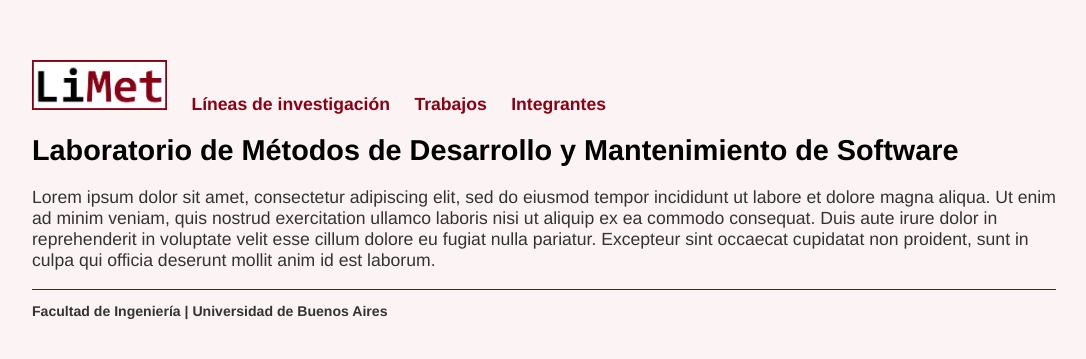
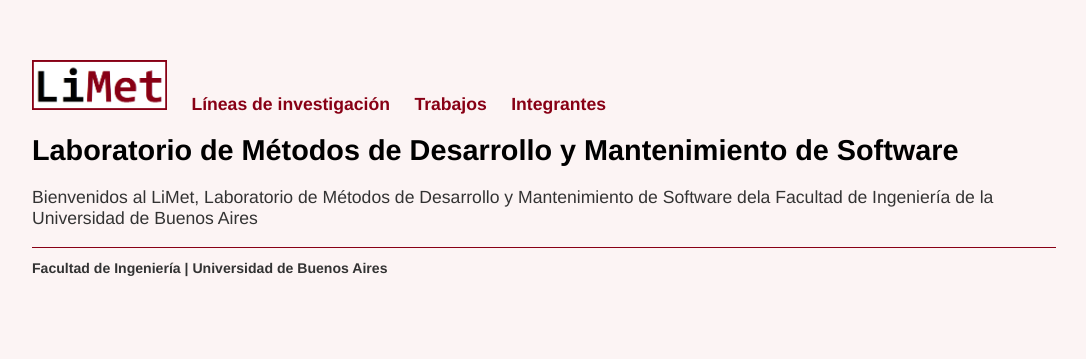
Before and after one commit to limetfiuba/limetfiuba.github.io, a Jekyll site: the page built from index.html, in a window 1280 px wide. Shown: the top 359 px of the page, without its empty margins (96-1182 px from the left). Built offline with Jekyll 4.4.1, drawn with Linux system fonts in a browser that asks for light colours.

Commit message:
Update index.html

```diff
--- a/index.html
+++ b/index.html
@@ -5,6 +5,5 @@ title: LiMet
 <h1>Laboratorio de Métodos de Desarrollo y Mantenimiento de Software</h1>
 <div class="blurb">
 <p>
-  Lorem ipsum dolor sit amet, consectetur adipiscing elit, sed do eiusmod tempor incididunt ut labore et dolore magna aliqua. Ut enim ad minim veniam, quis nostrud exercitation ullamco laboris nisi ut aliquip ex ea commodo consequat. Duis aute irure dolor in reprehenderit in voluptate velit esse cillum dolore eu fugiat nulla pariatur. Excepteur sint occaecat cupidatat non proident, sunt in culpa qui officia deserunt mollit anim id est laborum.
-</p>
+  Bienvenidos al LiMet, Laboratorio de Métodos de Desarrollo y Mantenimiento de Software dela Facultad de Ingeniería de la Universidad de Buenos Aires</p>
 </div>
```
